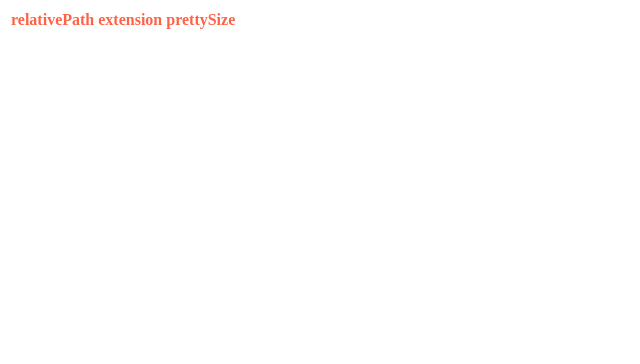
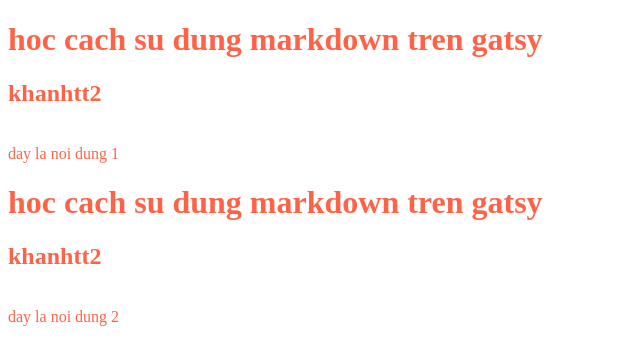
Before and after one commit to khanhtran94/ga_site, a Gatsby site: page / in a window 1280 px wide. Shown: the whole page, without its empty margins (0-640 px from the left). Built offline with nearby package versions, Linux system fonts and the light colour scheme; Gatsby itself is replaced by a stand-in of ours.

Commit message:
show file md

```diff
--- a/src/pages/index.js
+++ b/src/pages/index.js
@@ -2,24 +2,17 @@
 
 export default ({ data }) => (
   <div style={{ color: 'tomato' }}>
-    <table>
-      <thead>
-        <tr>
-          <th>relativePath</th>
-          <th>extension</th>
-          <th>prettySize</th>
-        </tr>
-      </thead>
-      <tbody>
-        {data.allMarkdownRemark.edges.map(({ node }) =>
-          <tr>
-            <td>{node.relativePath}</td>
-            <td>{node.extension}</td>
-            <td>{node.prettySize}</td>
-          </tr>
-        )}
-      </tbody>
-    </table>
+
+
+    {data.allMarkdownRemark.edges.map(({ node }) =>
+      <div>
+        <h1>{node.frontmatter.title}</h1>
+        <h2>{node.frontmatter.author}</h2>
+        <br></br>
+        {node.rawMarkdownBody}
+      </div>
+
+    )}
   </div>
 )
 
@@ -29,15 +22,16 @@
     edges {
       node {
         id
-        html
         frontmatter {
           title
           author
         }
+        rawMarkdownBody
       }
     }
   }
 }
 
 
+
 `
```
